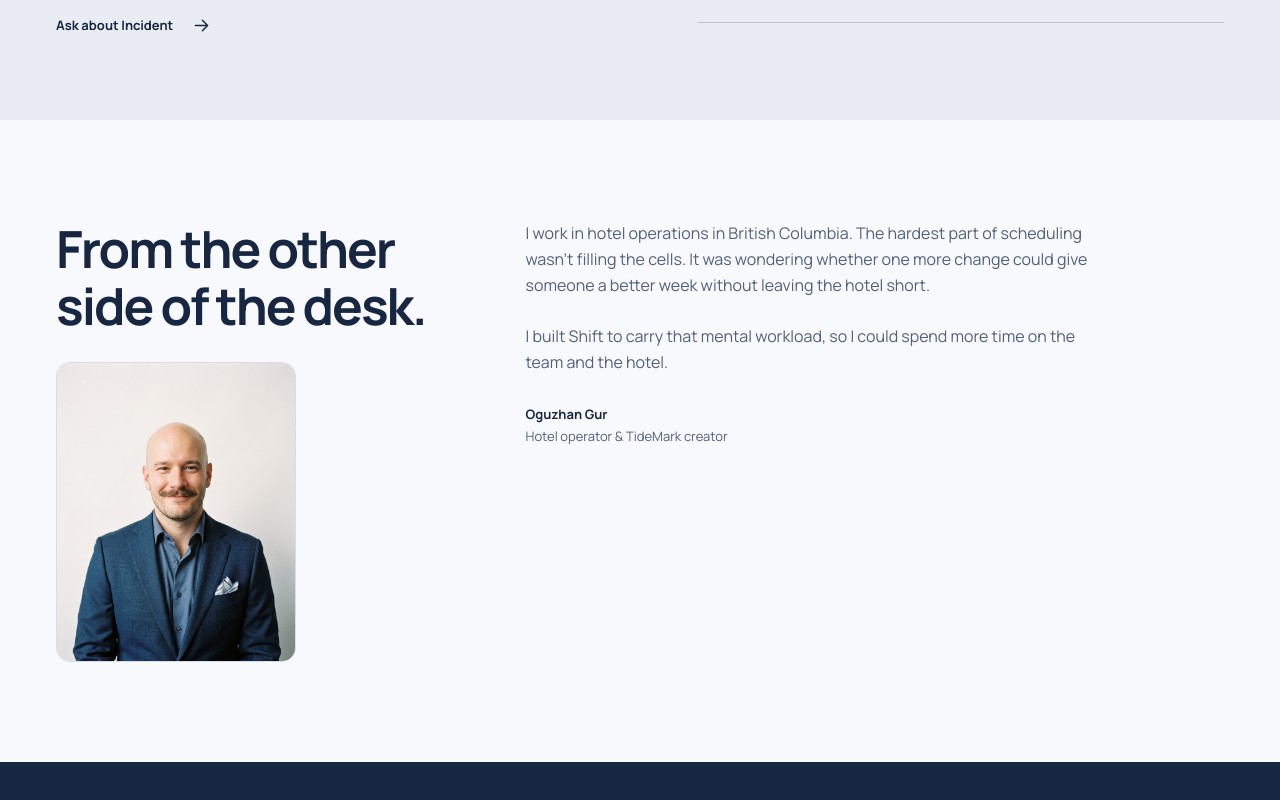
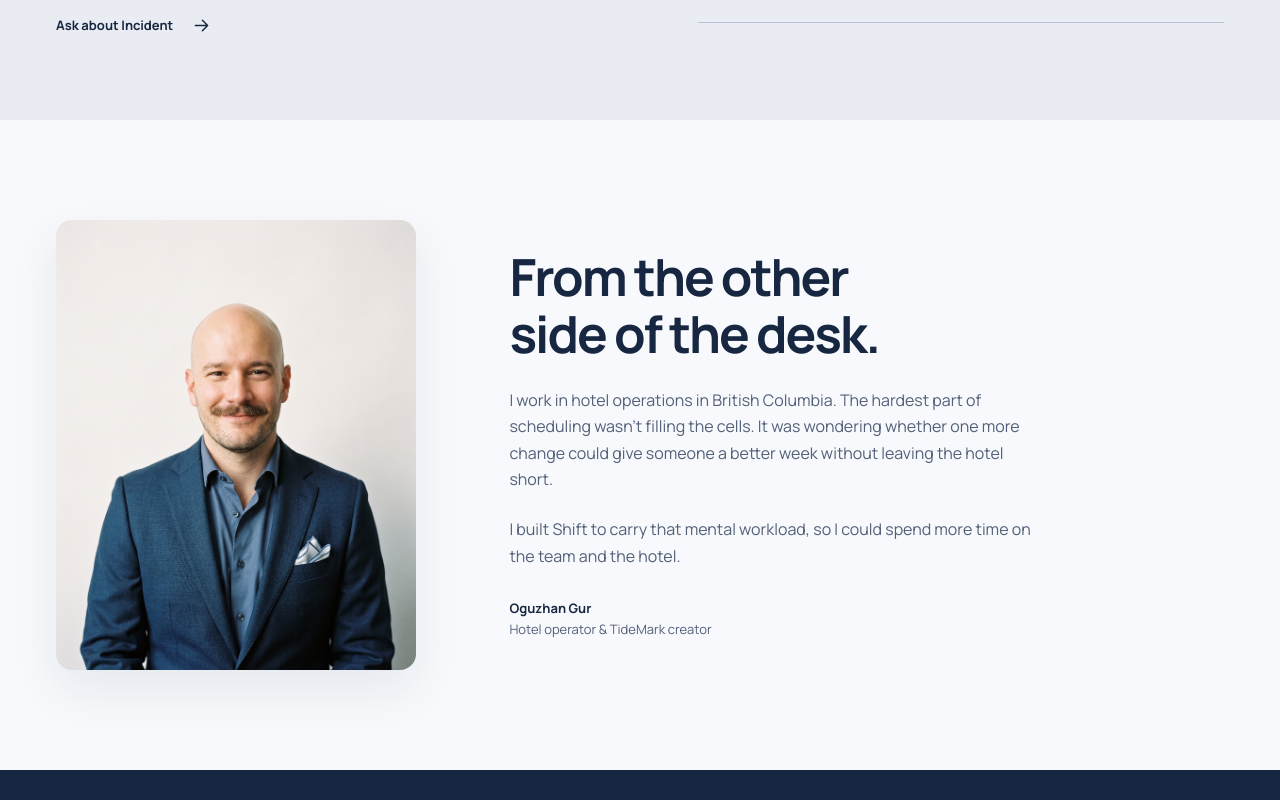
Before and after one commit to vancityoguzhan/tidemark-site, a React (Vite) app: page / in a window 1280 px wide. Shown: the part 3560-4360 px from the top of the page. Built offline with nearby package versions, Linux system fonts and the light colour scheme; no server answers.

Commit message:
Refine story section with editorial portrait-left layout

```diff
--- a/src/FreshExperience.tsx
+++ b/src/FreshExperience.tsx
@@ -468,8 +468,7 @@ export default function FreshExperience() {
           </div>
         </section>
         <section className="fStory fWidth" id="fstory">
-          <div className="fStoryLead">
-            <h2>From the other side of the desk.</h2>
+          <div className="fStoryMedia">
             <img
               className="fFounderPhoto"
               src="/oguzhan-gur.jpg"
@@ -480,6 +479,7 @@ export default function FreshExperience() {
             />
           </div>
           <div className="fStoryBody">
+            <h2>From the other side of the desk.</h2>
             <p>
               I work in hotel operations in British Columbia. The hardest part
               of scheduling wasn’t filling the cells. It was wondering whether
--- a/src/fresh.css
+++ b/src/fresh.css
@@ -553,27 +553,32 @@ body {
 }
 .fStory {
   display: grid;
-  grid-template-columns: 0.7fr 1.3fr;
+  grid-template-columns: minmax(0, 360px) minmax(0, 1fr);
   gap: 8%;
-  align-items: start;
+  align-items: center;
   padding-block: 100px;
+}
+.fStoryMedia {
+  min-width: 0;
 }
 .fFounderPhoto {
   display: block;
   width: 100%;
-  max-width: 240px;
+  max-width: 360px;
   height: auto;
   aspect-ratio: 4 / 5;
   object-fit: cover;
-  object-position: top center;
-  border-radius: 14px;
-  border: 1px solid var(--f-line);
-  margin-top: 28px;
+  object-position: 50% 18%;
+  border-radius: 16px;
+  box-shadow: 0 20px 48px #18274114;
+}
+.fStoryBody h2 {
+  margin-bottom: 24px;
 }
 .fStoryBody > p {
   font-size: var(--f-text-body);
   color: var(--f-muted);
-  max-width: 58ch;
+  max-width: 54ch;
 }
 .fStoryBody > p + p {
   margin-top: 24px;
@@ -1039,7 +1044,10 @@ body {
   .fStory {
     grid-template-columns: minmax(0, 1fr);
     padding-block: 50px;
-    gap: 24px;
+    gap: 28px;
+  }
+  .fFounderPhoto {
+    max-width: 280px;
   }
   .fContact {
     padding-block: 55px;
```
